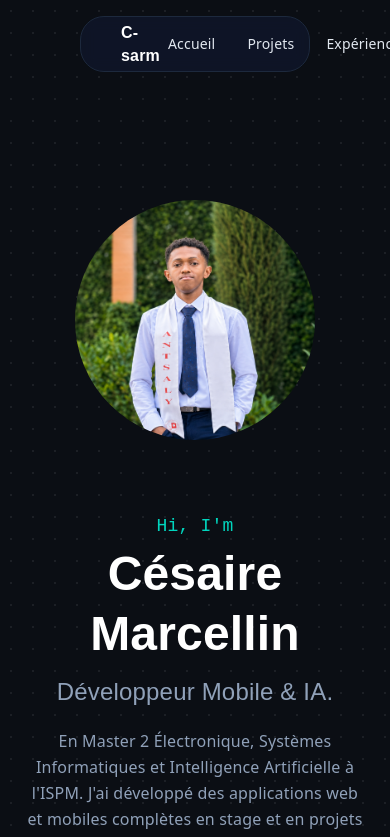
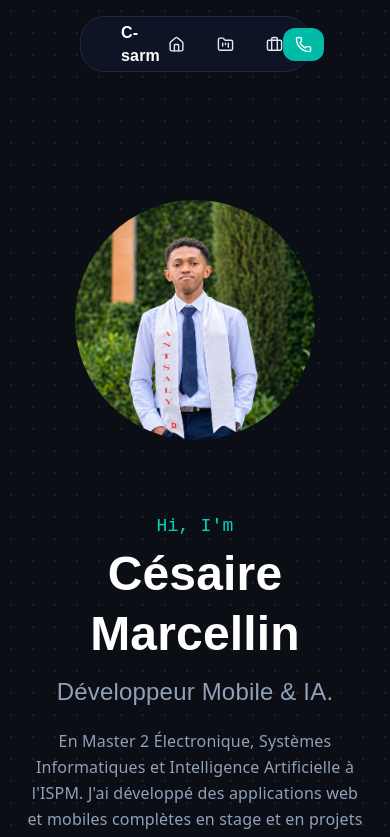
Before and after one commit to Cemafio/Portfolio_, a React app: page / in a window 390 px wide. Shown: the top 837 px of the page. Built offline with nearby package versions, Linux system fonts and the light colour scheme; the HTML template or start-up script is replaced by a standard one.

Commit message:
Responsive header

```diff
--- a/package.json
+++ b/package.json
@@ -11,6 +11,7 @@
   },
   "dependencies": {
     "@tailwindcss/vite": "^4.3.3",
+    "lucide-react": "^1.41.0",
     "react": "^19.2.7",
     "react-dom": "^19.2.7",
     "tailwindcss": "^4.3.3"
--- a/src/component/button.tsx
+++ b/src/component/button.tsx
@@ -29,7 +29,7 @@ function Button({
     <button
       type={type}
       onClick={onClick}
-      className={`px-4 py-2 rounded-md font-medium transition-colors ${variants[variant]} ${className}`}
+      className={`px-3 py-2 rounded-xl font-medium transition-colors ${variants[variant]} ${className}`}
       {...rest}
     >
       {children}
--- a/src/component/header.tsx
+++ b/src/component/header.tsx
@@ -1,11 +1,19 @@
+import { Icon } from "lucide-react";
 import "../css/header.css";
 import Button from "./button";
 import MenuBar from "./menu";
+import {
+  Home,
+  Phone
+} from "lucide-react";
 
 function Header() {
   function clickAction() {
     console.log('Click');
   }
+
+  const Icon = Phone;
+
 
   return (
     <header className="fixed top-0 left-0 w-full z-50">
@@ -16,9 +24,16 @@ function Header() {
         <MenuBar />
         <Button
           onClick={clickAction}
-          className="bg-teal-400 text-slate-950 hover:bg-teal-300 rounded-full px-4 py-1.5 font-medium transition-colors"
+          className="flex items-center gap-2"
         >
-          Me contacter
+            <Icon
+            size={17}
+            strokeWidth={2}
+            className="transition-transform duration-300 group-hover:scale-110 menuIcon"
+          />
+          <span className="textMenu">
+           Me contacter
+          </span>
         </Button>
       </div>
     </header>
--- a/src/component/menu.tsx
+++ b/src/component/menu.tsx
@@ -1,28 +1,78 @@
+import {
+  Home,
+  FolderKanban,
+  Briefcase,
+} from "lucide-react";
+
 function MenuBar() {
+
   const menuItems = [
-        "Accueil",
-        "Projets",
-        "Expérience",
+    {
+      name: "Accueil",
+      icon: Home,
+    },
+    {
+      name: "Projets",
+      icon: FolderKanban,
+    },
+    {
+      name: "Expérience",
+      icon: Briefcase,
+    },
   ];
 
-    return <nav>
+  return (
+    <nav>
       <ul className="flex items-center gap-8">
-        {menuItems.map((item) => (
-            <li key={item}>
-            <a
-                href={`#${item
+
+        {menuItems.map((item) => {
+
+          const Icon = item.icon;
+
+          const href = `#${item.name
             .normalize("NFD")
             .replace(/[\u0300-\u036f]/g, "")
             .toLowerCase()
-                .replace(/\s+/g, "-")}`}
-                className="relative text-sm font-medium transition duration-300 hover:text-cyan-400 after:absolute after:-bottom-1 after:left-0 after:h-[2px] after:w-0 after:bg-cyan-400 after:transition-all after:duration-300 hover:after:w-full"
+            .replace(/\s+/g, "-")}`;
+
+          return (
+            <li key={item.name}>
+              <a
+                href={href}
+                className="
+                  group relative
+                  flex items-center gap-2
+                  text-sm font-medium
+                  transition duration-300
+                  hover:text-cyan-400
+                  after:absolute
+                  after:-bottom-1
+                  after:left-0
+                  after:h-[2px]
+                  after:w-0
+                  after:bg-cyan-400
+                  after:transition-all
+                  after:duration-300
+                  hover:after:w-full
+                "
               >
-                {item}
+                <Icon
+                  size={17}
+                  strokeWidth={2}
+                  className="transition-transform duration-300 group-hover:scale-110 menuIcon"
+                />
+
+                <span className="textMenu">
+                  {item.name}
+                </span>
               </a>
             </li>
-        ))}
+          );
+        })}
+
       </ul>
     </nav>
+  );
 }
 
 export default MenuBar;
--- a/src/css/header.css
+++ b/src/css/header.css
@@ -10,3 +10,8 @@
 @theme {
   --color-white-nav: #FFFFFF;
 }
+@media (max-width: 768px) {
+  .textMenu {
+    display: none;
+  }
+}
```
Also changed, not shown: 1 other file (tests, documents, lock files or other folders). Lines whose indentation alone changed are shown as unchanged.
